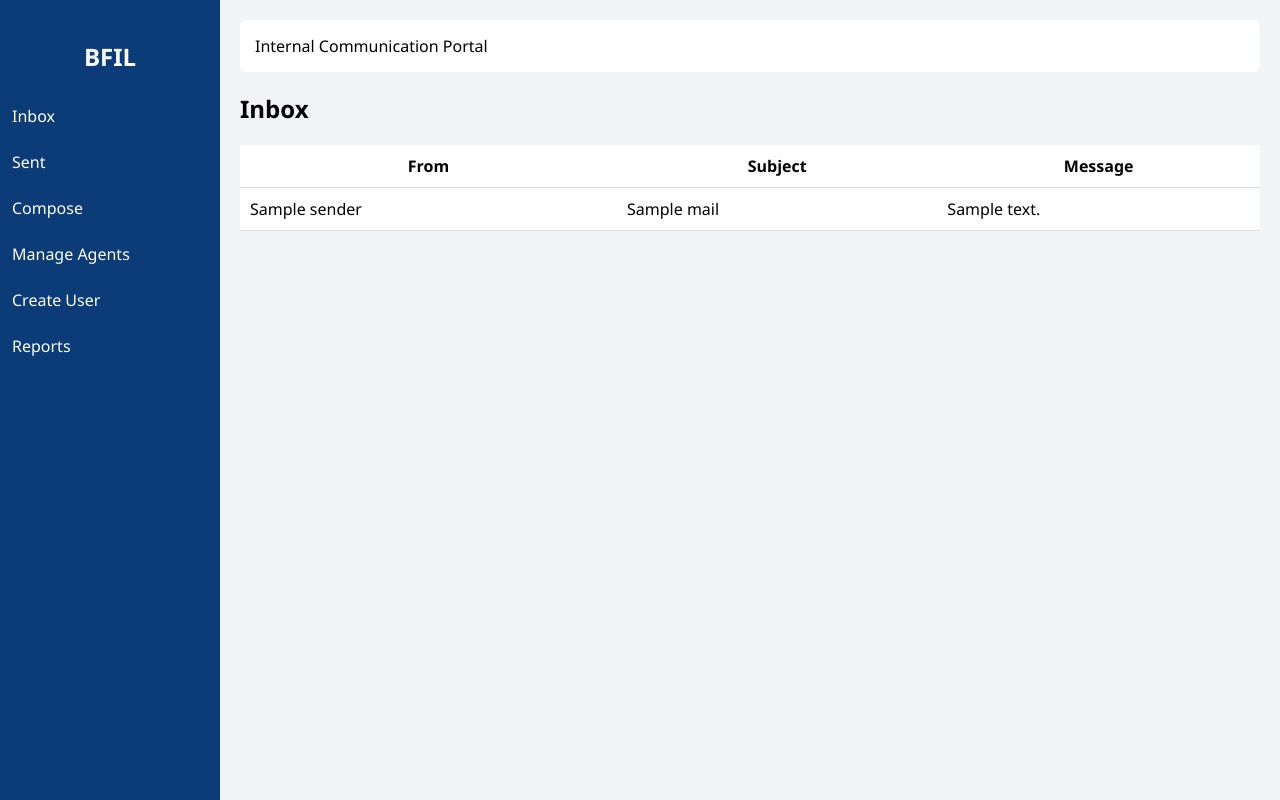
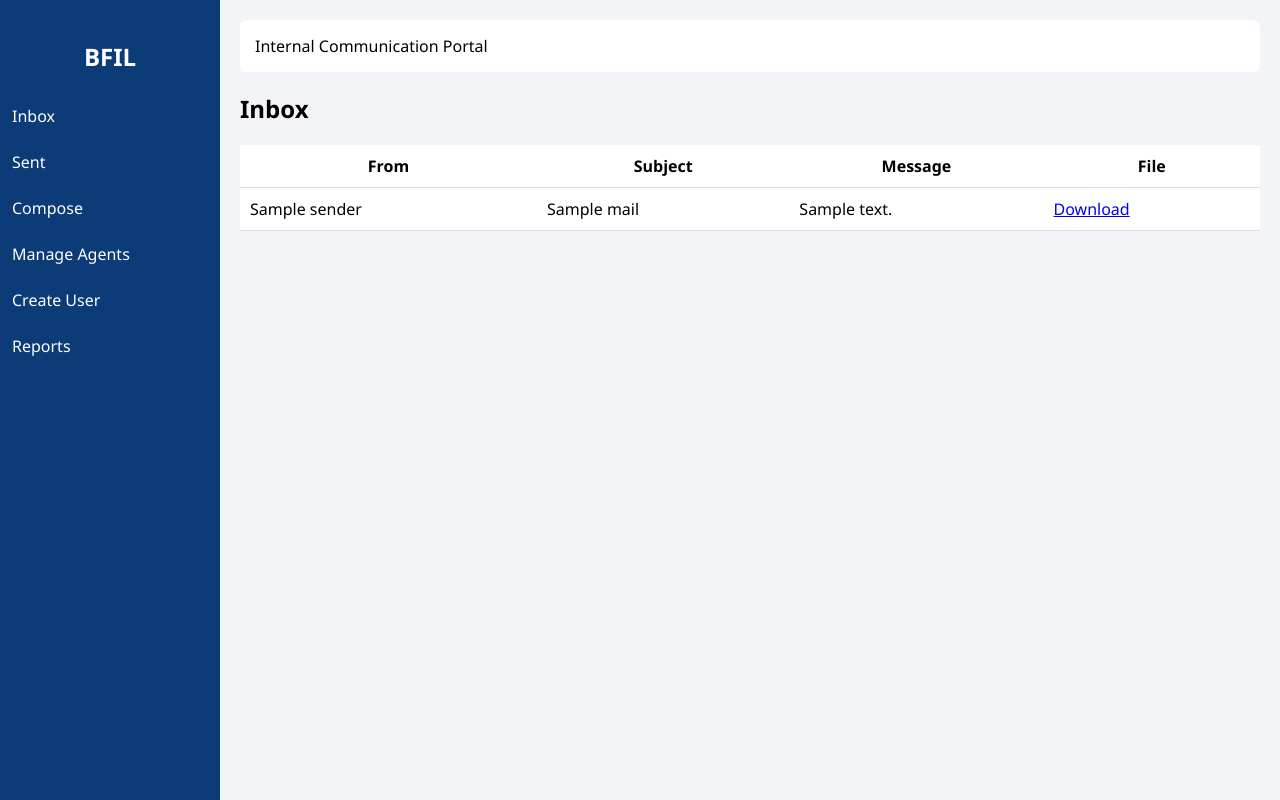
Before and after one commit to Viratmalakar/internal-chat-portal, a Flask app: template templates/dashboard.html in a window 1280 px wide. Run offline with Flask 3, Linux system fonts and the light colour scheme; the template is opened without the code that fills it: most values are stand-ins (such as "Sample title", 1, 10 or a date in 2020).

Commit message:
Update dashboard.html

```diff
--- a/templates/dashboard.html
+++ b/templates/dashboard.html
@@ -1,15 +1,28 @@
 {% extends "base.html" %}
 {% block content %}
+
 <h2>Inbox</h2>
 
 <table>
-<tr><th>From</th><th>Subject</th><th>Message</th></tr>
+<tr>
+<th>From</th>
+<th>Subject</th>
+<th>Message</th>
+<th>File</th>
+</tr>
+
 {% for m in mails %}
 <tr>
 <td>{{m.sender}}</td>
 <td>{{m.subject}}</td>
 <td>{{m.message}}</td>
+<td>
+{% if m.file %}
+<a href="/uploads/{{m.file}}">Download</a>
+{% endif %}
+</td>
 </tr>
 {% endfor %}
 </table>
+
 {% endblock %}
```
